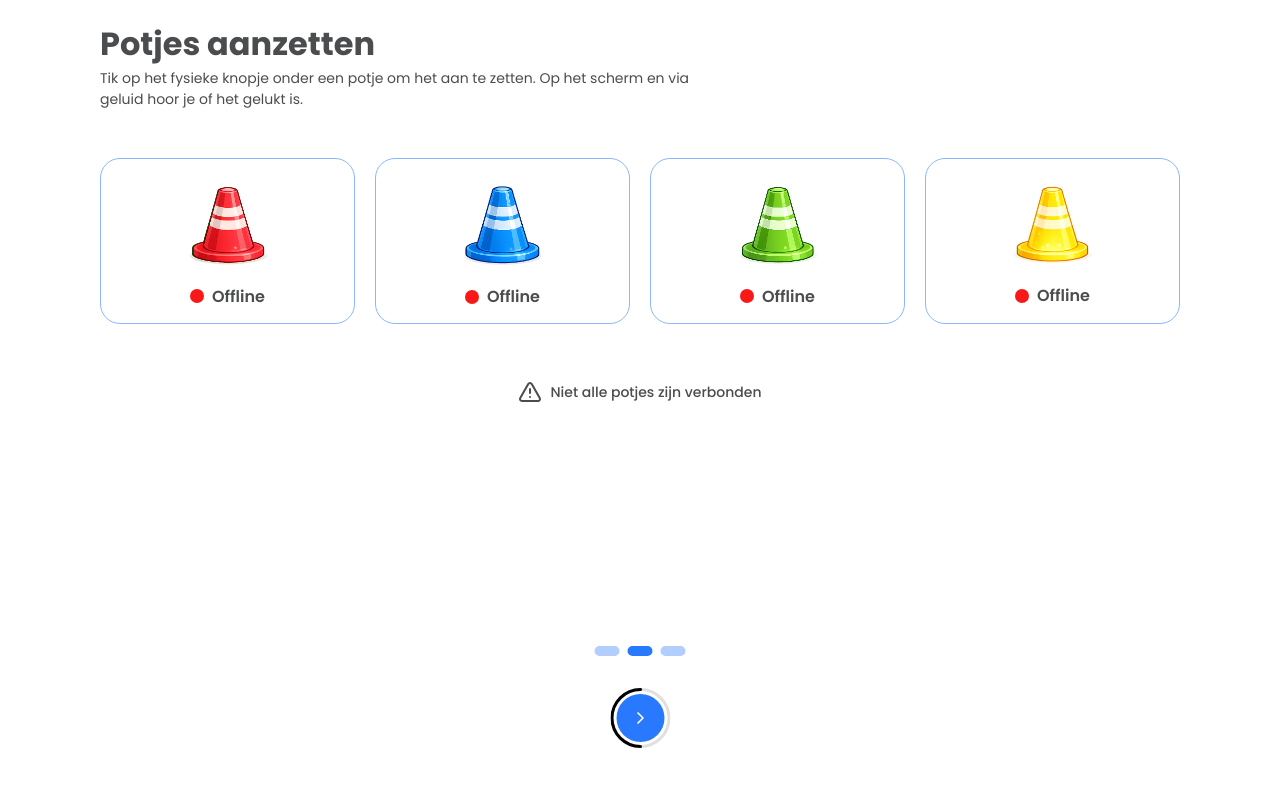
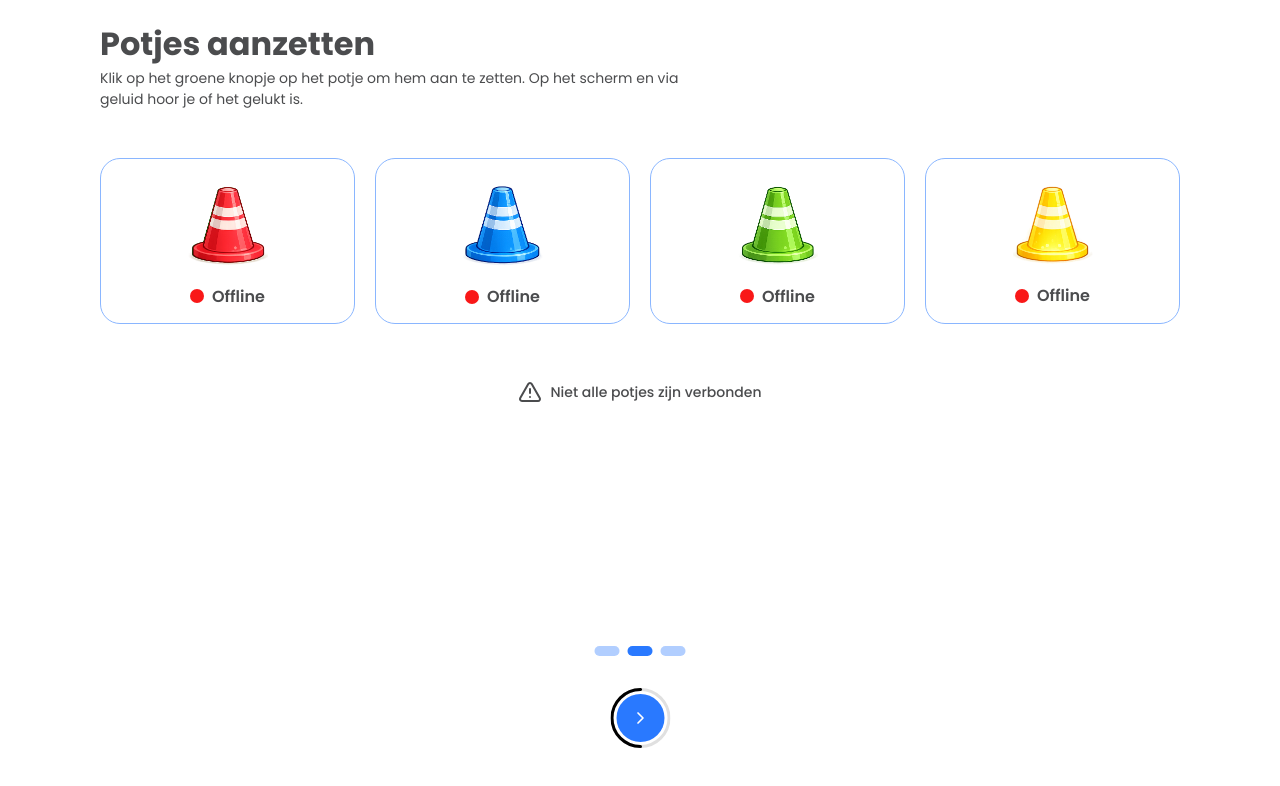
Before and after one commit to VandeputteArne/BrainMoveG1, a Vue app in the folder frontend/: page /setup in a window 1280 px wide. Shown: the top 786 px of the page. Built offline with nearby package versions, Linux system fonts and the light colour scheme; no server answers.

Commit message:
feat: enhance AppLeaderboard component with game name tracking and conditional rendering

```diff
--- a/frontend/src/views/leaderboard/AppLeaderboard.vue
+++ b/frontend/src/views/leaderboard/AppLeaderboard.vue
@@ -1,5 +1,5 @@
 <script setup>
-import { ref, watch, onMounted } from 'vue';
+import { ref, watch, onMounted, computed } from 'vue';
 import FilterGame from '../../components/filters/FilterGame.vue';
 import FilterDatum from '../../components/filters/FilterDatum.vue';
 import FiltersDifficulty from '../../components/filters/FiltersDifficulty.vue';
@@ -9,10 +9,12 @@ import { getApiUrl } from '../../config/api.js';
 import { useScrollReveal } from '../../composables/useScrollReveal.js';
 
 const selectedGame = ref(null);
+const selectedGameName = ref('');
 const selectedDifficulty = ref('2');
 const selectedDatum = ref('');
 
 const difficulties = ref([]);
+const isColorBattle = computed(() => (selectedGameName.value || '').toLowerCase().includes('battle'));
 
 const leaderboardData = ref([]);
 const boardRef = ref(null);
@@ -96,8 +98,8 @@ onMounted(() => {
     <div class="c-leaderboard__container">
       <div class="c-leaderboard__filters">
         <h1>Leaderboard</h1>
-        <FilterGame v-model="selectedGame" />
-        <div class="c-leaderboard__dif">
+        <FilterGame v-model="selectedGame" @update:gameName="selectedGameName = $event" />
+        <div v-if="!isColorBattle" class="c-leaderboard__dif">
           <p>Moeilijkheidsgraad</p>
           <div class="c-leaderboard__row">
             <FiltersDifficulty v-for="opt in difficulties" :key="opt.id" :id="String(opt.id)" :stars="opt.stars" v-model="selectedDifficulty" name="difficulty" />
--- a/frontend/src/views/onboarding/OnboardingSetup.vue
+++ b/frontend/src/views/onboarding/OnboardingSetup.vue
@@ -32,7 +32,7 @@ onMounted(() => {
     <div class="c-setup" :class="{ 'is-loaded': isLoaded }">
       <div class="c-setup__text">
         <h1>Potjes aanzetten</h1>
-        <p>Tik op het fysieke knopje onder een potje om het aan te zetten. Op het scherm en via geluid hoor je of het gelukt is.</p>
+        <p>Klik op het groene knopje op het potje om hem aan te zetten. Op het scherm en via geluid hoor je of het gelukt is.</p>
       </div>
       <div class="c-setup__potjes">
         <CardPotjes kleur="rood" :status="isDeviceConnected('rood')" />
```
